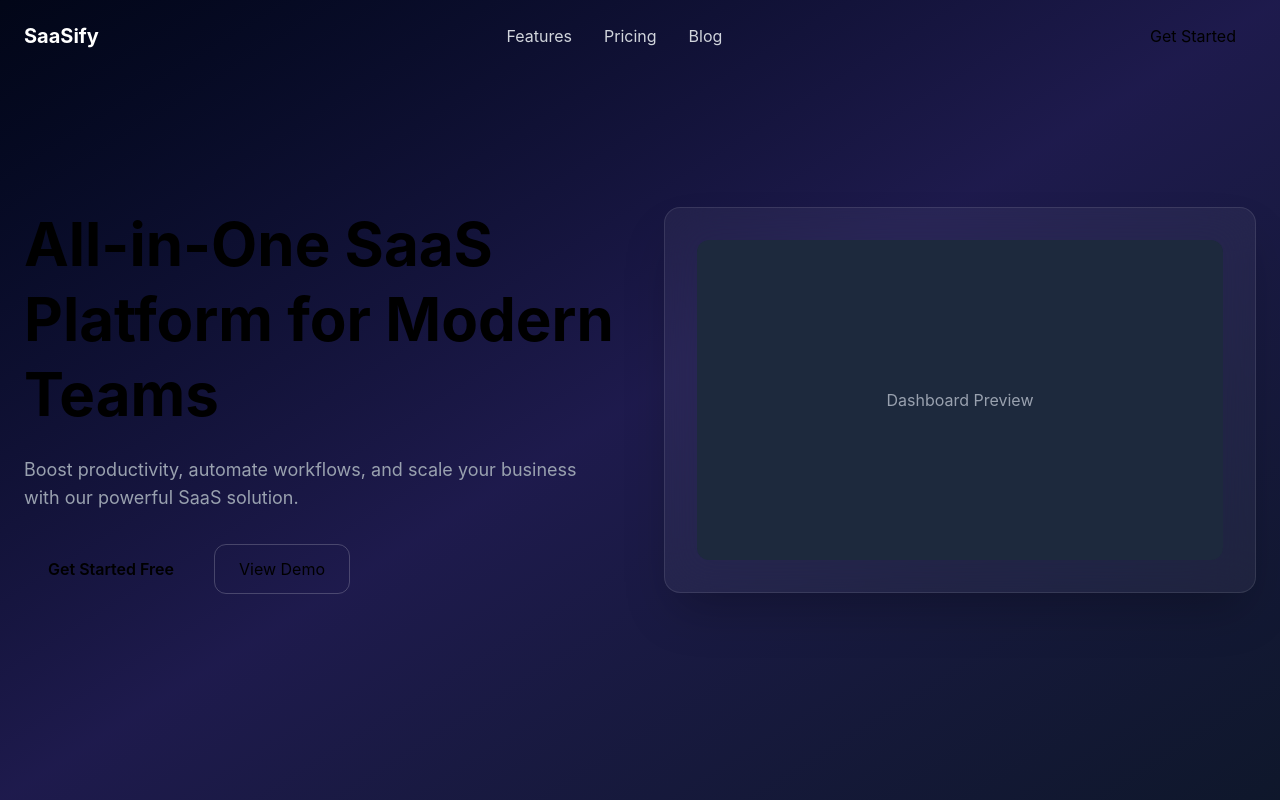
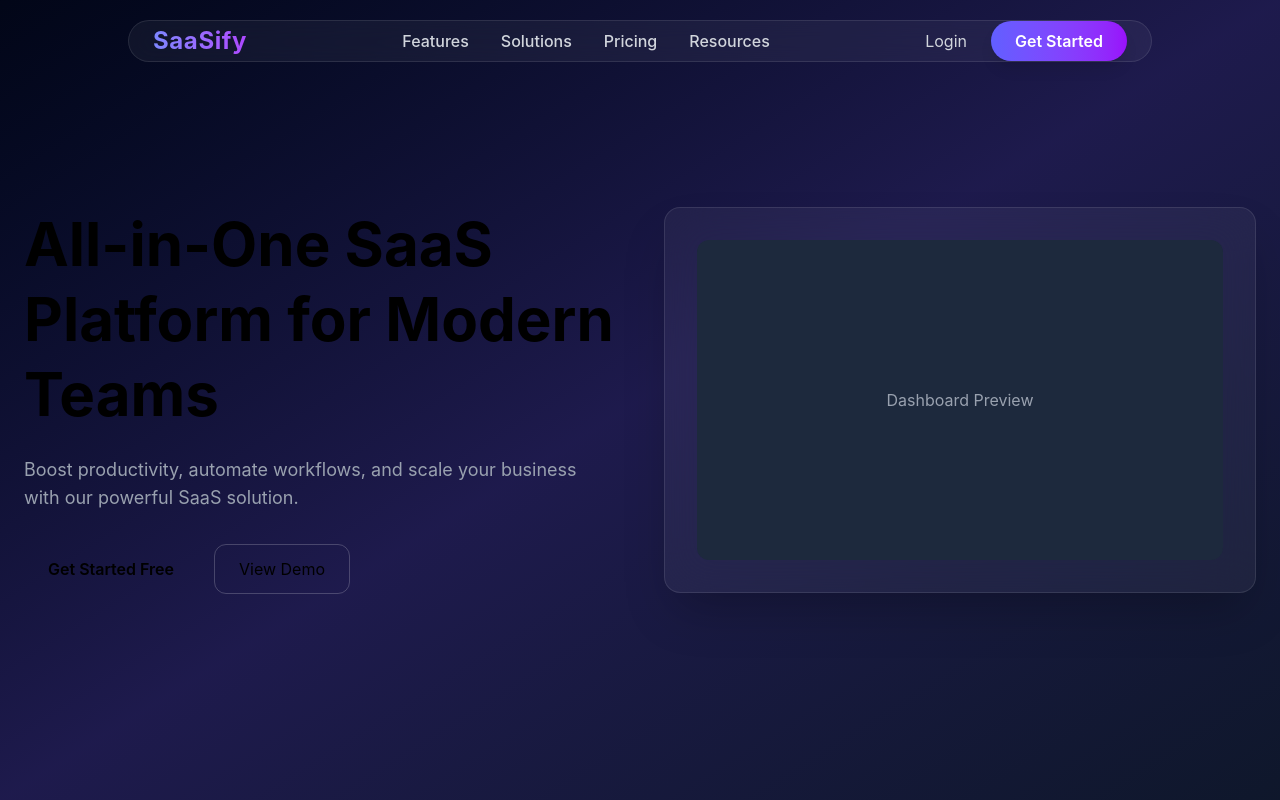
Before and after one commit to 786asifakbar/SaaslandingPage, a React (Vite) app: page / in a window 1280 px wide. Shown: the top 800 px of the page. Built offline with nearby package versions, Linux system fonts and the light colour scheme.

Commit message:
Update dependencies and enhance Navbar component with mobile support

```diff
--- a/package.json
+++ b/package.json
@@ -11,7 +11,8 @@
   },
   "dependencies": {
     "@tailwindcss/vite": "^4.2.1",
-    "framer-motion": "^12.34.3",
+    "framer-motion": "^12.34.4",
+    "lucide-react": "^0.576.0",
     "react": "^19.2.0",
     "react-countup": "^6.5.3",
     "react-dom": "^19.2.0",
--- a/src/components/Navbar.jsx
+++ b/src/components/Navbar.jsx
@@ -1,44 +1,101 @@
-import React from "react"
-import { useState, useEffect } from "react"
-import { motion } from "framer-motion"
+import React, { useState, useEffect } from "react"
+import { motion, AnimatePresence } from "framer-motion"
+import { Menu, X } from "lucide-react"
 
 const Navbar = () => {
   const [scrolled, setScrolled] = useState(false)
+  const [mobileOpen, setMobileOpen] = useState(false)
 
   useEffect(() => {
     const handleScroll = () => {
-      setScrolled(window.scrollY > 50)
+      setScrolled(window.scrollY > 40)
     }
     window.addEventListener("scroll", handleScroll)
     return () => window.removeEventListener("scroll", handleScroll)
   }, [])
 
   return (
+    <>
       <motion.nav
         initial={{ y: -100 }}
         animate={{ y: 0 }}
-      className={`fixed w-full z-50 transition-all duration-300 ${
-        scrolled
-          ? "bg-slate-900/70 backdrop-blur-xl border-b border-white/10 shadow-lg"
-          : "bg-transparent"
+        className={`fixed top-0 left-0 w-full z-50 flex justify-center transition-all duration-300 ${
+          scrolled ? "py-3" : "py-5"
         }`}
       >
-      <div className="max-w-7xl mx-auto px-6 py-4 flex justify-between items-center">
-        <h1 className="text-xl font-bold text-white">
+        <div
+          className={`w-[95%] md:w-[80%] max-w-7xl flex justify-between items-center px-6 rounded-full transition-all duration-300 ${
+            scrolled
+              ? "bg-slate-900/70 backdrop-blur-xl border border-white/10 shadow-2xl"
+              : "bg-white/5 backdrop-blur-md border border-white/10"
+          }`}
+        >
+          {/* Logo */}
+          <h1 className="text-2xl font-bold bg-gradient-to-r from-indigo-400 to-purple-500 bg-clip-text text-transparent tracking-wide cursor-pointer">
             SaaSify
           </h1>
 
-        <div className="hidden md:flex gap-8 text-gray-300">
-          <a href="#" className="hover:text-white transition">Features</a>
-          <a href="#" className="hover:text-white transition">Pricing</a>
-          <a href="#" className="hover:text-white transition">Blog</a>
+          {/* Desktop Menu */}
+          <div className="hidden md:flex items-center gap-8 text-gray-300 font-medium">
+            {["Features", "Solutions", "Pricing", "Resources"].map((item) => (
+              <a
+                key={item}
+                href="#"
+                className="relative hover:text-white transition duration-300 group"
+              >
+                {item}
+                <span className="absolute left-0 -bottom-1 w-0 h-[2px] bg-gradient-to-r from-indigo-400 to-purple-500 transition-all duration-300 group-hover:w-full"></span>
+              </a>
+            ))}
           </div>
 
-        <button className="bg-primary px-5 py-2 rounded-xl hover:bg-indigo-500 transition">
+          {/* Right Section */}
+          <div className="hidden md:flex items-center gap-6">
+            <button className="text-gray-300 hover:text-white transition">
+              Login
+            </button>
+
+            <button className="relative px-6 py-2 rounded-full bg-gradient-to-r from-indigo-500 to-purple-600 text-white font-semibold shadow-lg hover:shadow-indigo-500/40 transition-all duration-300 hover:scale-105">
               Get Started
             </button>
           </div>
+
+          {/* Mobile Icon */}
+          <div className="md:hidden text-white">
+            <button onClick={() => setMobileOpen(!mobileOpen)}>
+              {mobileOpen ? <X size={28} /> : <Menu size={28} />}
+            </button>
+          </div>
+        </div>
       </motion.nav>
+
+      {/* Mobile Menu */}
+      <AnimatePresence>
+        {mobileOpen && (
+          <motion.div
+            initial={{ opacity: 0 }}
+            animate={{ opacity: 1 }}
+            exit={{ opacity: 0 }}
+            className="fixed inset-0 bg-slate-950/80 backdrop-blur-xl z-40 flex flex-col items-center justify-center gap-8 text-xl text-white"
+          >
+            {["Features", "Solutions", "Pricing", "Resources"].map((item) => (
+              <a
+                key={item}
+                href="#"
+                onClick={() => setMobileOpen(false)}
+                className="hover:text-indigo-400 transition"
+              >
+                {item}
+              </a>
+            ))}
+
+            <button className="mt-6 px-8 py-3 rounded-full bg-gradient-to-r from-indigo-500 to-purple-600 font-semibold shadow-lg hover:scale-105 transition">
+              Get Started
+            </button>
+          </motion.div>
+        )}
+      </AnimatePresence>
+    </>
   )
 }
 
```
Also changed, not shown: 1 other file (tests, documents, lock files or other folders). Lines whose indentation alone changed are shown as unchanged.
